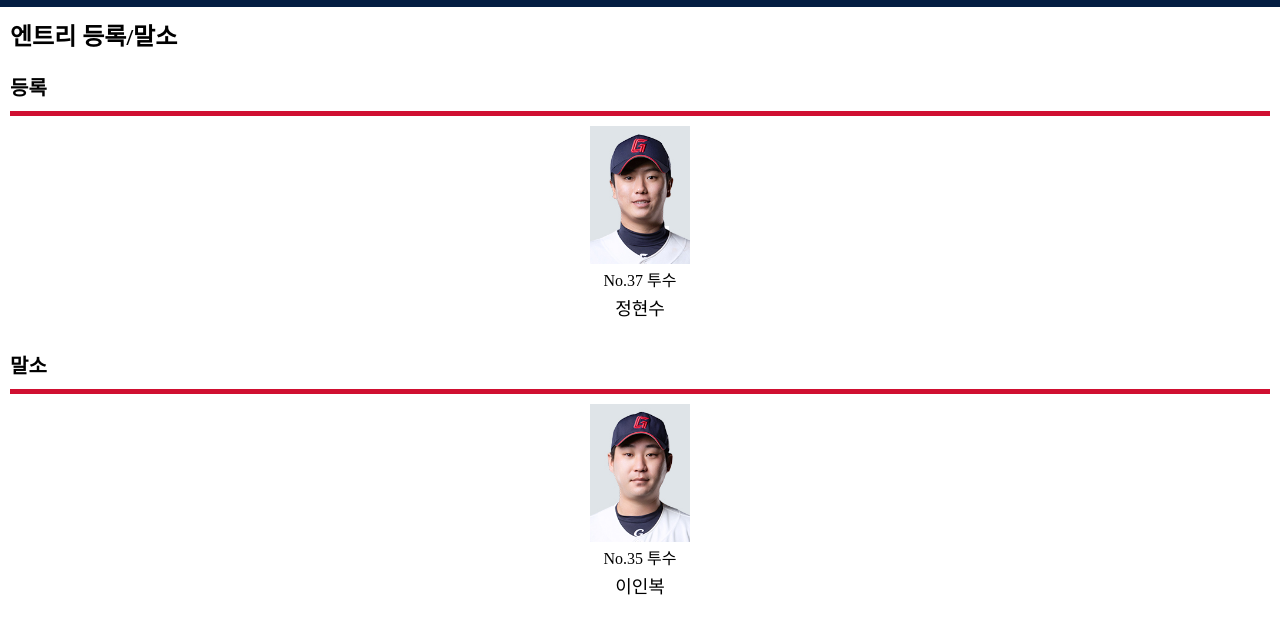
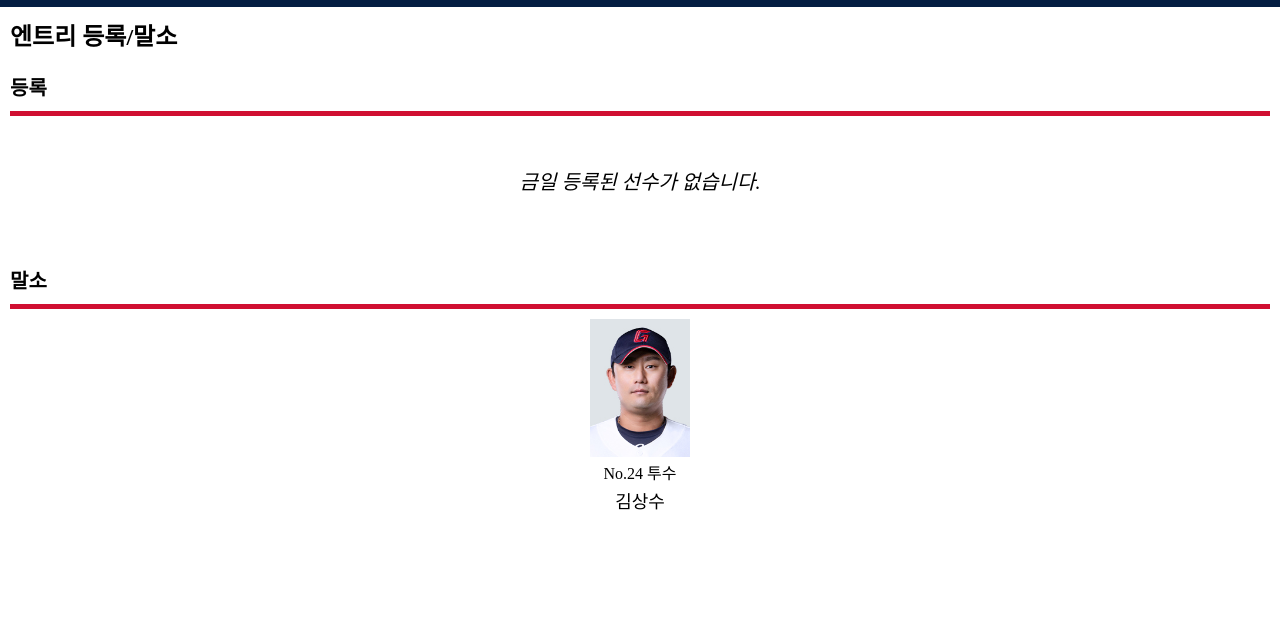
Before and after one commit to hyukz96/Giants_StatView, a plain HTML site: page www/subpage/entrycall/entrycall.html in a window 1280 px wide. Shown: the part 53-686 px from the top of the page. Drawn offline with nearby package versions, Linux system fonts and the light colour scheme; a web font is replaced by a local one.

Commit message:
Roster has been updated (based on 22nd July, 2024)

```diff
--- a/www/subpage/entrycall/entrycall.html
+++ b/www/subpage/entrycall/entrycall.html
@@ -43,9 +43,9 @@
                 <div id="details">
                     <div class="info_wrap">
                         <div class="player_info">
-                            <img src="../../common/images/pitcher/hyeonsoo37.jpg" alt="금일 등록된 선수는 배번 37번 투수 정현수 선수입니다.">
-                            <p class="position">No.37 투수</p>
-                            <p class="name">정현수</p>
+                            <img src="" alt="금일 등록된 선수는 배번 번 수 선수입니다.">
+                            <p class="position">No. 수</p>
+                            <p class="name"></p>
                         </div>
                     </div>
                     <p id="noCallup">금일 등록된 선수가 없습니다.</p>
@@ -56,9 +56,9 @@
                 <div id="details">
                     <div class="info_wrap">
                         <div class="player_info">
-                            <img src="../../common/images/pitcher/inbok35.jpg" alt="금일 등록된 선수는 배번 35번 투수 이인복 선수입니다.">
-                            <p class="position">No.35 투수</p>
-                            <p class="name">이인복</p>
+                            <img src="../../common/images/pitcher/sangsu24.jpg" alt="금일 말소된 선수는 배번 24번 투수 김상수 선수입니다.">
+                            <p class="position">No.24 투수</p>
+                            <p class="name">김상수</p>
                         </div>
                     </div>
                     <p id="noSenddown">금일 말소된 선수가 없습니다.</p>
--- a/www/subpage/entrycall/style/entrycall.scss
+++ b/www/subpage/entrycall/style/entrycall.scss
@@ -48,23 +48,23 @@ article {
             }
         }
         //개별사항
+        .callup {
+            #details {
+                .info_wrap {
+                    .player_info {
+                        display: none;
+                    }
+                }
+            }
+        }
+
         // .callup {
         //     #details {
-        //         .info_wrap {
-        //             .player_info {
-        //                 display: none;
-        //             }
+        //         #noCallup {
+        //             display: none;
         //         }
         //     }
         // }
-
-        .callup {
-            #details {
-                #noCallup {
-                    display: none;
-                }
-            }
-        }
 
         // .senddown {
         //     #details {
```
Also changed, not shown: www/common/entry_html/pitcher_entry.html (+0 -6 lines), www/common/entry_html/pitcher_futures.html (+0 -6 lines), www/subpage/entrycall/style/entrycall.css, 2 other files.
